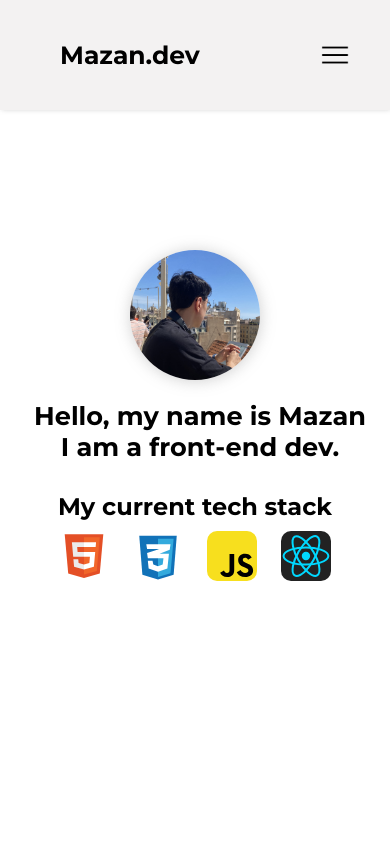
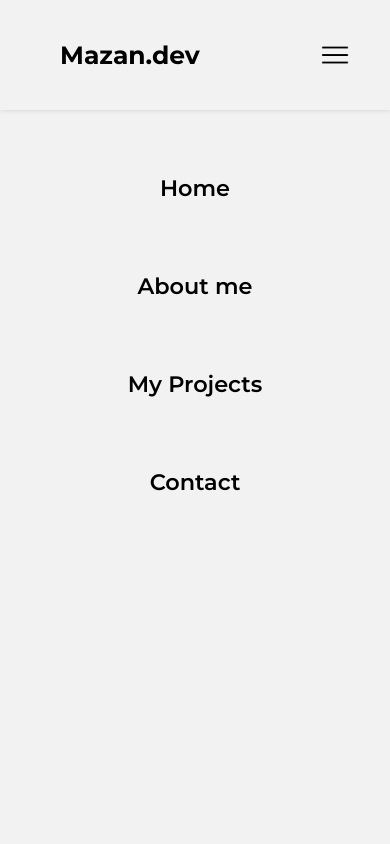
Before and after one commit to Straavv/portfolio, a plain HTML site: page index.html in a window 390 px wide. Both pictures are taken after a click on the picture 335 px from the left and 55 px from the top of the page. Shown: the top 844 px of the page. Drawn offline with Linux system fonts and the light colour scheme.

Commit message:
first commit

```diff
--- a/app.js
+++ b/app.js
@@ -83,8 +83,19 @@ function linkContact() {
 
 
 const testBtn = document.getElementById('menuPic');
+const testMenu = document.querySelector('.testMenu');
 
 
 testBtn.addEventListener('click', function() {
-    console.log('works')
+
+    testMenu.classList.toggle('active');
+
+
+
+    // testMenu.style.width = '100%';
+
+
+
+
+
 })
--- a/index.html
+++ b/index.html
@@ -11,6 +11,13 @@
   <link rel="stylesheet" href="styles.css"/>
 </head>
 <body>
+  <!-- Menu drop-down -->
+  <div class="testMenu">
+    <a onClick="linkHome()">Home</a>
+    <a onClick="linkAboutMe()">About me</a>
+    <a onClick="linkProjects()">My Projects</a>
+    <a onClick="linkContact()">Contact</a>
+  </div>
   <!--Header section-->
   <header>
     <h1><a href="#/">Mazan.dev</a></h1>
@@ -21,6 +28,7 @@
     <a onClick="linkContact()">Contact</a>
     <img id="menuPic" src="./images/menu.png" />
     </nav>
+
   </header>
   <!--Profile picture and description sections-->
   <div class="profileContainer">
--- a/styles.css
+++ b/styles.css
@@ -530,6 +530,47 @@ footer > p {
 }
 
 
+
+
+.testMenu {
+  display: flex;
+  position: fixed;
+  top: 6.5rem;
+  left: 0;
+  width: 0%;
+  min-height: 100vh;
+  background-color: rgb(243, 242, 242);
+  flex-direction: column;
+  align-items: center;
+  transition: 0.5s;
+  overflow: hidden
+}
+
+
+
+.active {
+  width: 100%;
+}
+
+
+
+
+.testMenu > a {
+  margin-top: 70px;
+  font-weight: 600;
+  font-size: 1.4rem;
+  color: black;
+  cursor: pointer;
+}
+
+.testMenu > a:hover {
+  transform: scale(1.07);
+  transition: ease-in-out 0.3s;
+}
+
+
+
+
 /*----------------------Media queries----------------------------*/
 
 @media (max-width: 785px) {
```
